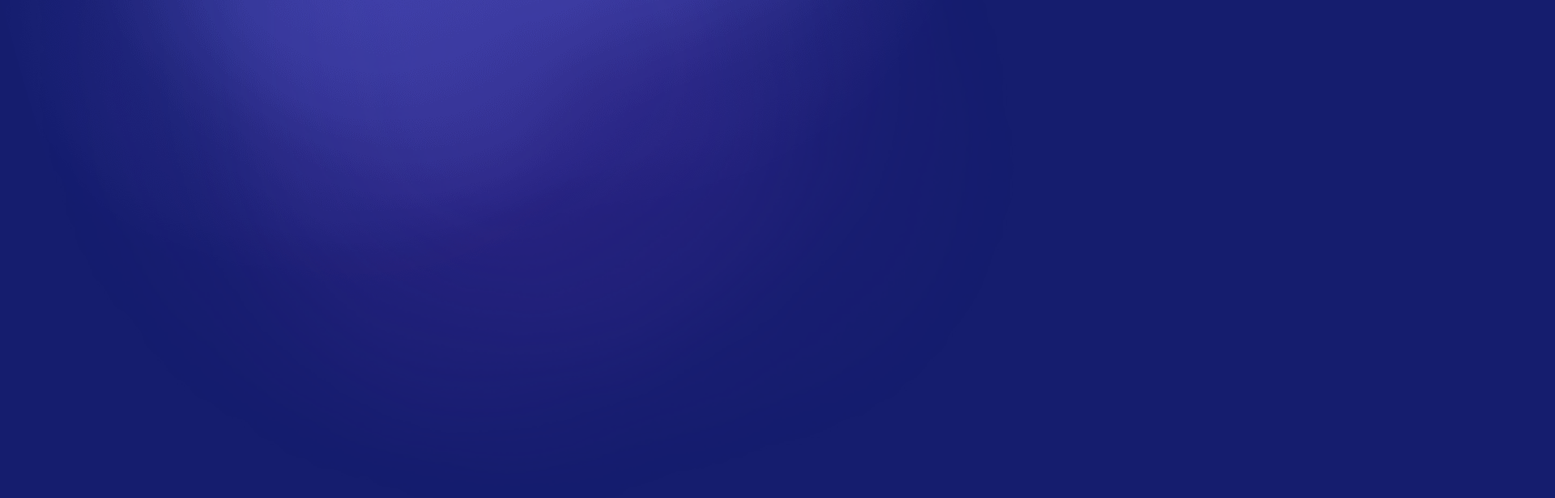
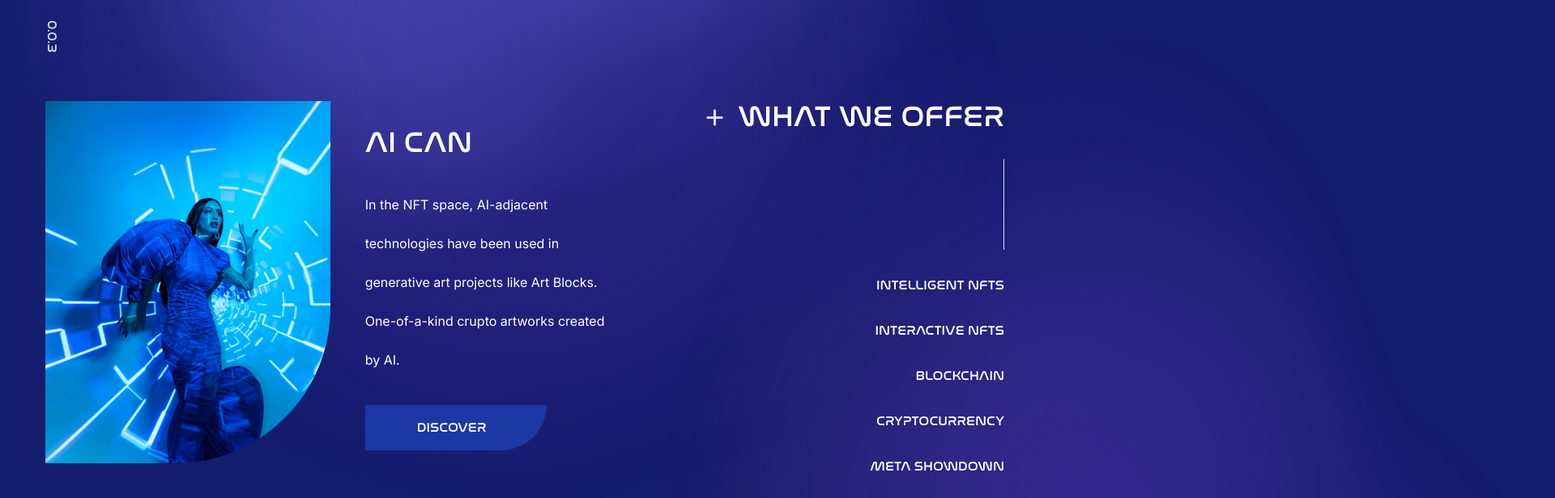
Before and after one commit to whysosaket/Road-NFT-Marketplace, a React (Vite) app: page / in a window 1280 px wide. Shown: the part 2460-3076 px from the top of the page at 81% size, 1920 px wide, since content can reach past the window. Built offline with nearby package versions, Linux system fonts and the light colour scheme.

Commit message:
Services

```diff
--- a/src/App.tsx
+++ b/src/App.tsx
@@ -2,6 +2,7 @@ import Hero from "./components/Hero/Hero"
 import Mission from "./components/Mission/Mission"
 import Navbar from "./components/Navbar"
 import Products from "./components/Products/Products"
+import Services from "./components/Sevices/Services"
 
 
 function App() {
@@ -12,6 +13,7 @@ function App() {
       <Hero />
       <Mission />
       <Products />
+      <Services />
     </div>
   )
 }
--- /dev/null
+++ b/src/components/Sevices/OurOfferings.tsx
@@ -0,0 +1,24 @@
+import { FaPlus } from "react-icons/fa6";
+
+const OurOfferings = () => {
+  return (
+    <div>
+      <h1 className="text-4xl flex gap-4 justify-end">
+        <FaPlus size={25} className="my-auto text-p1" />
+        WHAT WE OFFER
+      </h1>
+      <div className="flex justify-end">
+        <div className="bg-p1 h-28 my-8 w-[1px]"></div>
+      </div>
+      <div className="flex flex-col gap-8">
+        <h1 className="text-right">INTELLIGENT NFTS</h1>
+        <h1 className="text-right">INTERACTIVE NFTS</h1>
+        <h1 className="text-right">BLOCKCHAIN</h1>
+        <h1 className="text-right">CRYPTOCURRENCY</h1>
+        <h1 className="text-right">META SHOWDOWN</h1>
+      </div>
+    </div>
+  );
+};
+
+export default OurOfferings;
--- /dev/null
+++ b/src/components/Sevices/Services.tsx
@@ -0,0 +1,40 @@
+import Image from "../../assets/img5.jpg";
+import Gradient from "../../assets/bg.png";
+import DiscoverButton from "../shared/DiscoverButton";
+import OurOfferings from "./OurOfferings";
+
+const Services = () => {
+  return (
+    <div className="pt-24 pl-4  w-full">
+        <img src={Gradient} className="w-full mx-auto absolute -right-[50rem] -z-10 opacity-50" />
+      <div className="">
+        <div className="w-20 -ml-8 rotate-90 text-p1">0.0.3</div>
+      </div>
+      <div className="flex mt-12">
+        <div className="w-1/3">
+          <div className="rounded-br-[12rem] h-[28rem] w-[22rem] overflow-hidden">
+            <img src={Image} className="" />
+          </div>
+        </div>
+        <div className="w-1/3 pr-20 flex align-middle">
+          <div className="my-auto">
+            <h1 className="text-4xl my-8">AI CAN</h1>
+            <p className="font-inter my-4 leading-[3rem]">
+              In the NFT space, AI-adjacent technologies have been used in
+              generative art projects like Art Blocks. One-of-a-kind crupto
+              artworks created by AI.
+            </p>
+            <div className="my-8">
+              <DiscoverButton />
+            </div>
+          </div>
+        </div>
+        <div className="w-1/3">
+          <OurOfferings />
+        </div>
+      </div>
+    </div>
+  );
+};
+
+export default Services;
```
